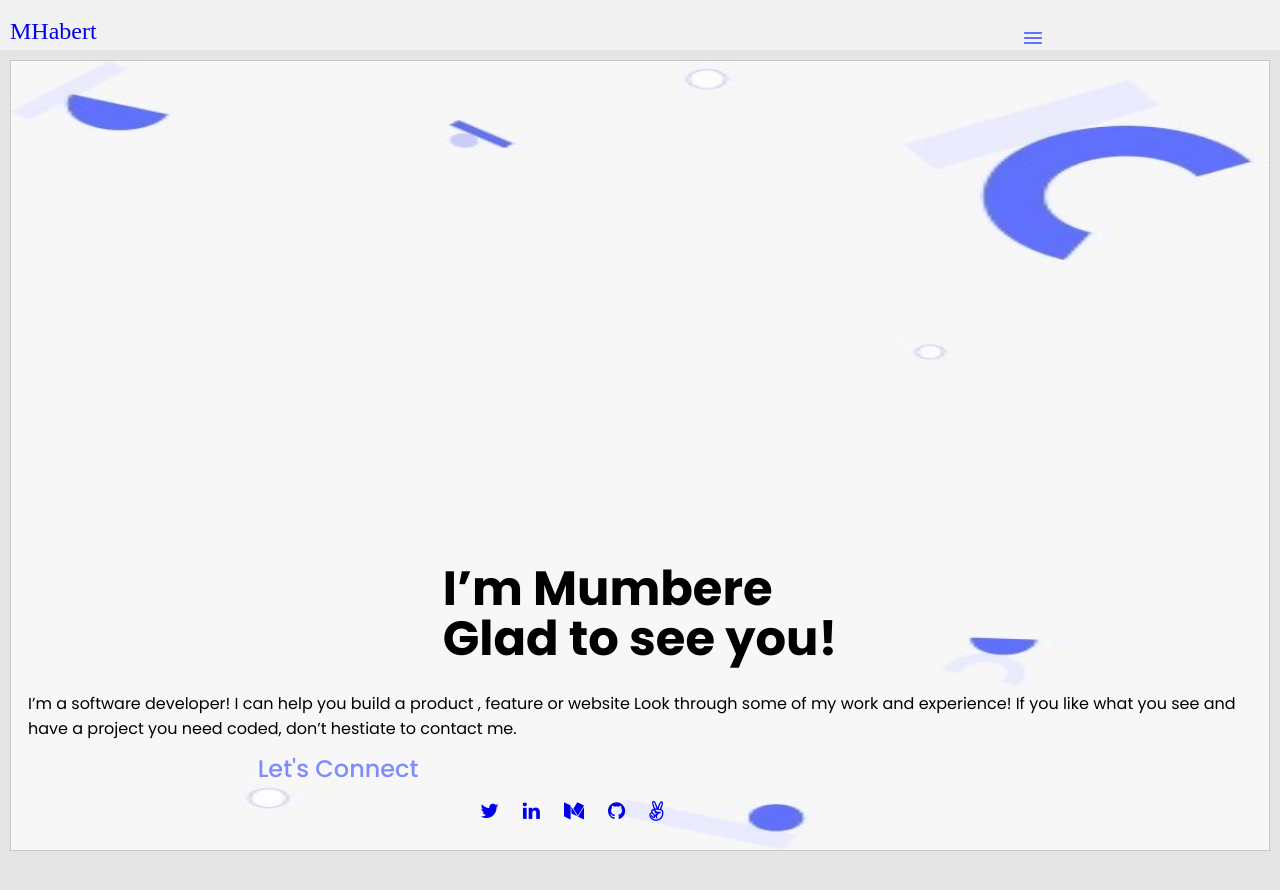
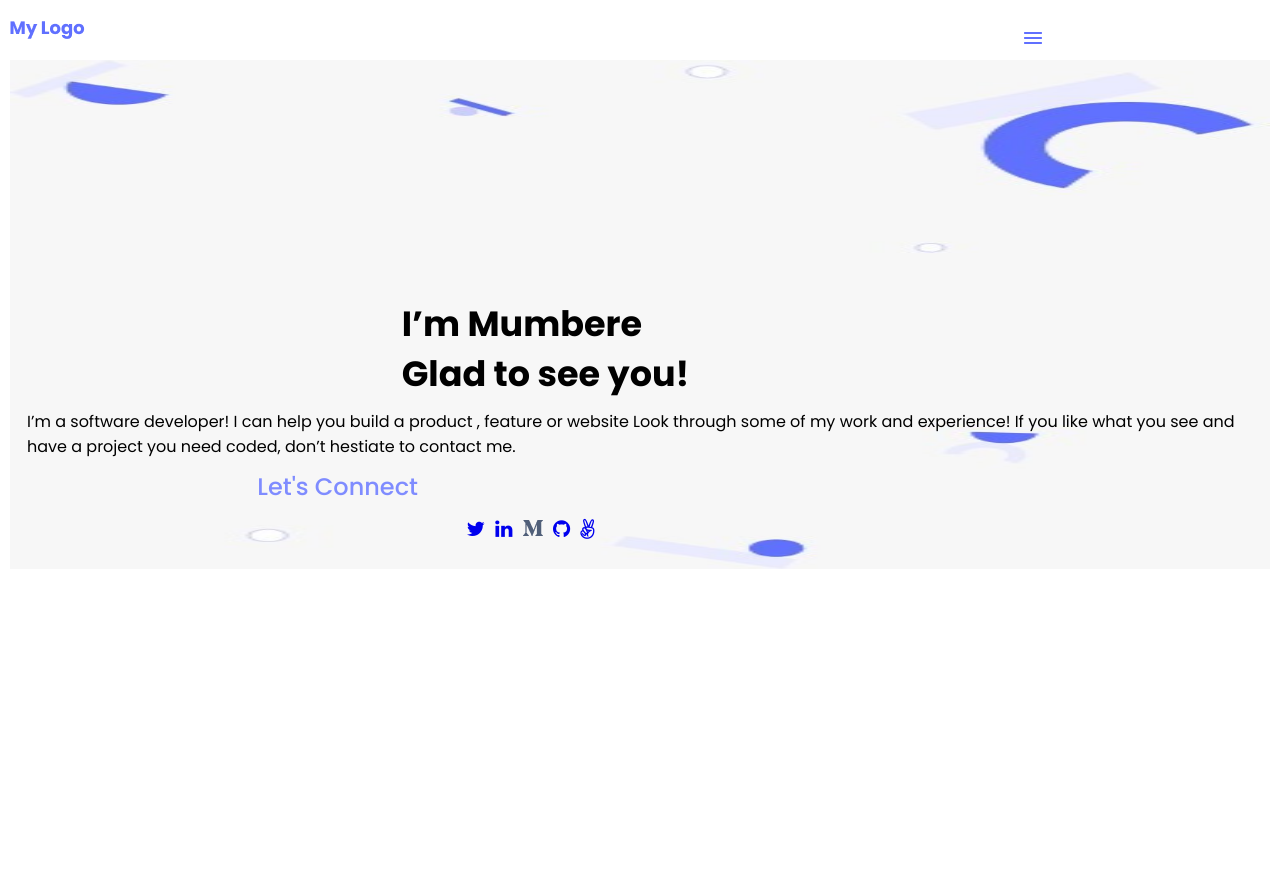
Before and after one commit to mumbereh/my-portfolio, a plain HTML site: page index.html in a window 1280 px wide. After the commit the page ends 800 px from the top, so only its background shows below. Drawn offline with Linux system fonts and the light colour scheme.

Commit message:
Modified index.html &  style.css

```diff
--- a/index.html
+++ b/index.html
@@ -13,14 +13,11 @@
 
 <body>
         <header class="main-header">
-            <a class="logo" href="#">MHabert</a>
+            <a class="logo" href="#"><img src="My Logo (1).png" alt=""></a>
             <nav class="nav-container">
                 <a href="#" class="menu"><img src="menu.png"page logo=""></a>
-
         </nav>
     </header>
-
-
     <div  class="container">
         <section class="part1">
         <h1 class="head-name">I’m Mumbere <br>
@@ -34,7 +31,7 @@
                 <ul>
                     <li><a href="#"><i class=" fa fa-twitter" ></i></a></li>
                     <li><a href="#"><i class="fa fa-linkedin"  ></i></a></li>
-                    <li><a href="#"><i class="fa brand fa fa-medium" ></i></a></li>
+                    <li><a href="#"><img src="Vector.png" alt=""></a></li>
                     <li><a href="#"><i class="fa fa-github" aria-hidden="true"></i></a></li>
                     <li><a href="#"><i class="fa brand fa fa-angellist" ></i></a></li>
                 </ul>
--- a/style.css
+++ b/style.css
@@ -10,12 +10,14 @@
   display: grid;
   width: fit-content;
   height: fit-content;
-  background: #e5e5e5;
+  background: #fff;
 }
 
 body {
-  width: 100%;
-  background: #f1f1f1;
+  display: block;
+  background: #fff;
+  width: auto;
+
 }
 
 .main-header {
@@ -26,7 +28,7 @@ body {
   position: absolute;
   left: 80%;
   top: 4%;
-  font-size: 24px;
+  font-size: 30px;
 }
 
 .main-header .menu {
@@ -36,23 +38,22 @@ body {
 }
 
 .part1 {
-  border: 1px solid rgb(202, 199, 199);
-  background: url(background.jpeg);
+  background: url(background.jpeg) gainsboro;
   background-position: cover;
   background-repeat: no-repeat;
   background-size: 100% 100%;
   display: flex;
   flex-direction: column;
   margin: 10px;
-  margin-bottom: 5%;
   align-items: center;
 }
 
 .head-name {
   font-family: 'Poppins', sans-serif;
-  font-size: 48px;
+  font-size: 35px;
   font-weight: 700;
-  margin: 40% 10px 17px;
+   margin-top:19%;
+   margin-left: -15%;
   line-height: 50px;
   right: 10px;
   display: flex;
@@ -74,7 +75,6 @@ body {
 }
 
 .social-media ul {
-  color: black;
   display: flex;
   flex-wrap: wrap;
   list-style: none;
@@ -88,7 +88,8 @@ body {
   padding: 0 12px;
   margin-top: 5%;
   margin-bottom: 10%;
-  color: #120707;
+  color: #000;
+  margin-left: -5%;
 }
 
 .logo {
```
Also changed, not shown: Vector.png (added), app_screenshot.png (deleted), test.md (deleted), 1 other file.
